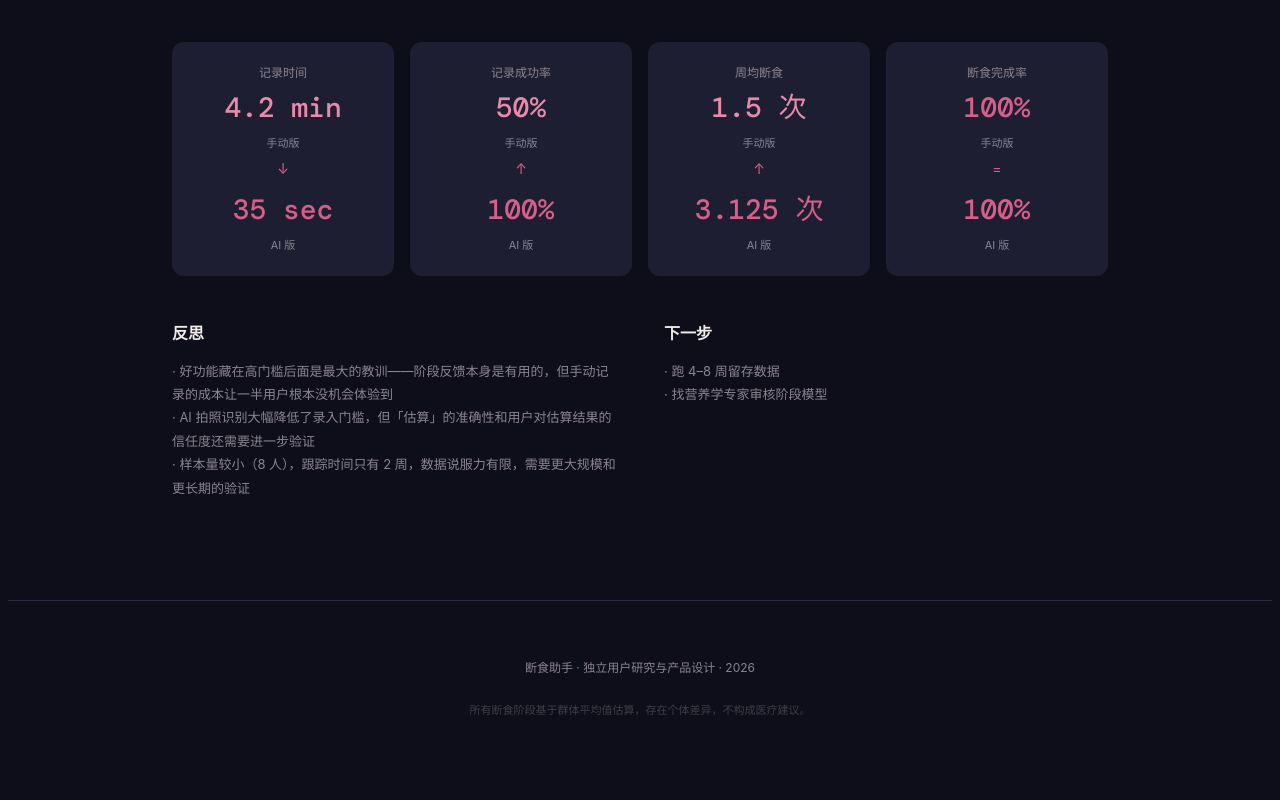
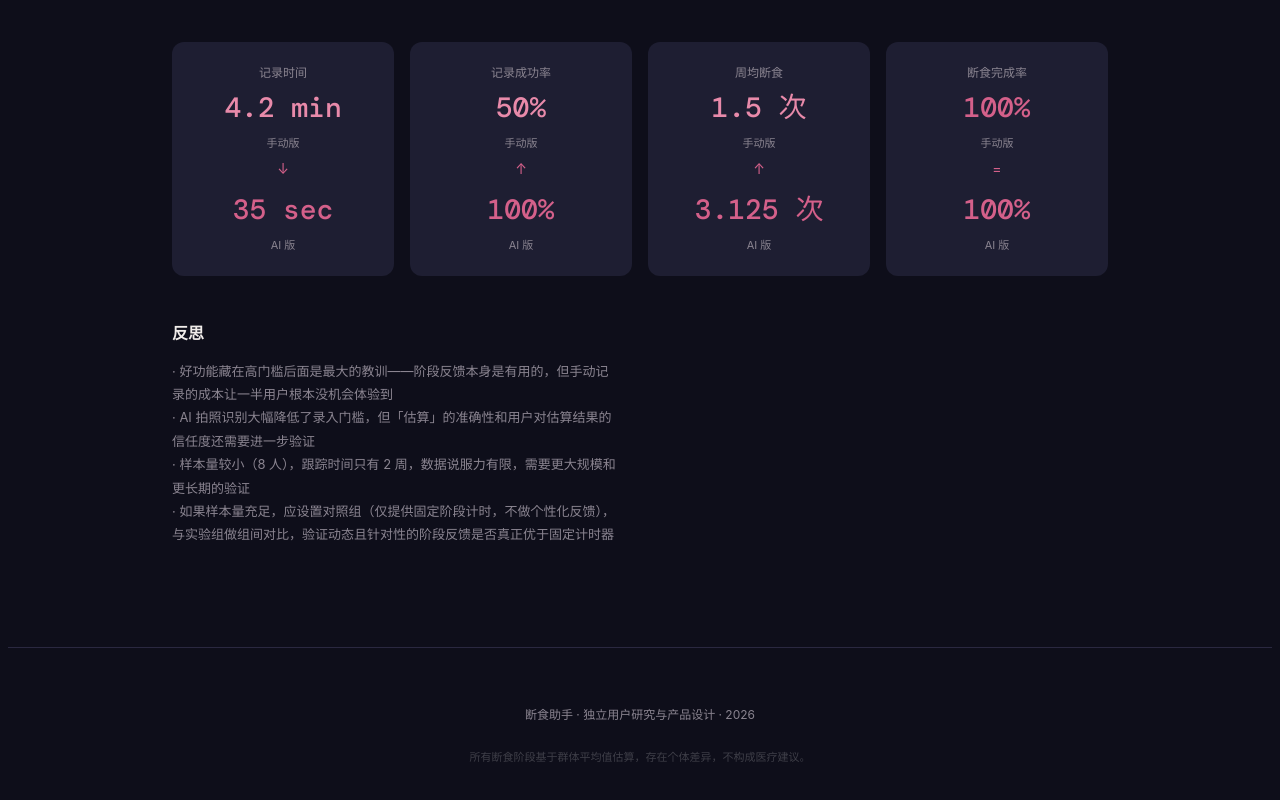
Before and after one commit to Clare903/ux-research-portfolio, a plain HTML site: page 01_断食助手.html in a window 1280 px wide. Shown: the part 5501-6301 px from the top of the page. Drawn offline with nearby package versions, Linux system fonts and the light colour scheme.

Commit message:
Add control group reflection, remove next steps section
Co-Authored-By: Claude Opus 4.6 <noreply@anthropic.com>

```diff
--- a/01_断食助手.html
+++ b/01_断食助手.html
@@ -643,16 +643,8 @@ a{color:var(--green);text-decoration:none}
       <div style="font-size:13px;color:var(--text2);line-height:1.8">
         · 好功能藏在高门槛后面是最大的教训——阶段反馈本身是有用的，但手动记录的成本让一半用户根本没机会体验到<br>
         · AI 拍照识别大幅降低了录入门槛，但「估算」的准确性和用户对估算结果的信任度还需要进一步验证<br>
-        · 样本量较小（8 人），跟踪时间只有 2 周，数据说服力有限，需要更大规模和更长期的验证
-      </div>
-    </div>
-
-    <!-- 下一步 -->
-    <div>
-      <h3 style="font-size:16px;margin-bottom:16px">下一步</h3>
-      <div style="font-size:13px;color:var(--text2);line-height:1.8">
-        · 跑 4–8 周留存数据<br>
-        · 找营养学专家审核阶段模型
+        · 样本量较小（8 人），跟踪时间只有 2 周，数据说服力有限，需要更大规模和更长期的验证<br>
+        · 如果样本量充足，应设置对照组（仅提供固定阶段计时，不做个性化反馈），与实验组做组间对比，验证动态且针对性的阶段反馈是否真正优于固定计时器
       </div>
     </div>
   </div>
```
